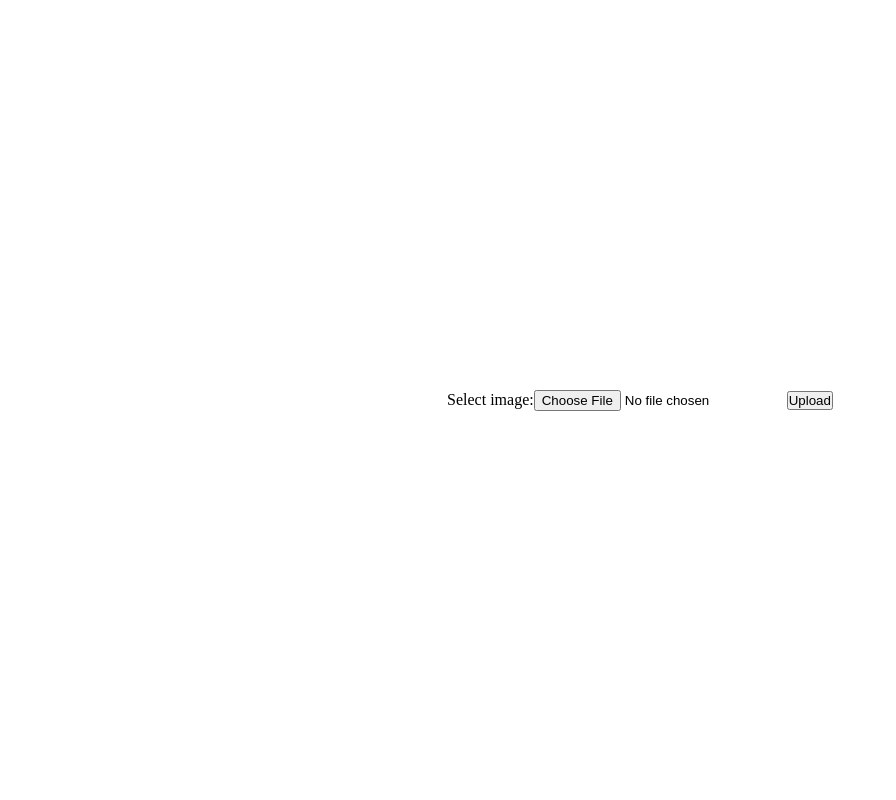
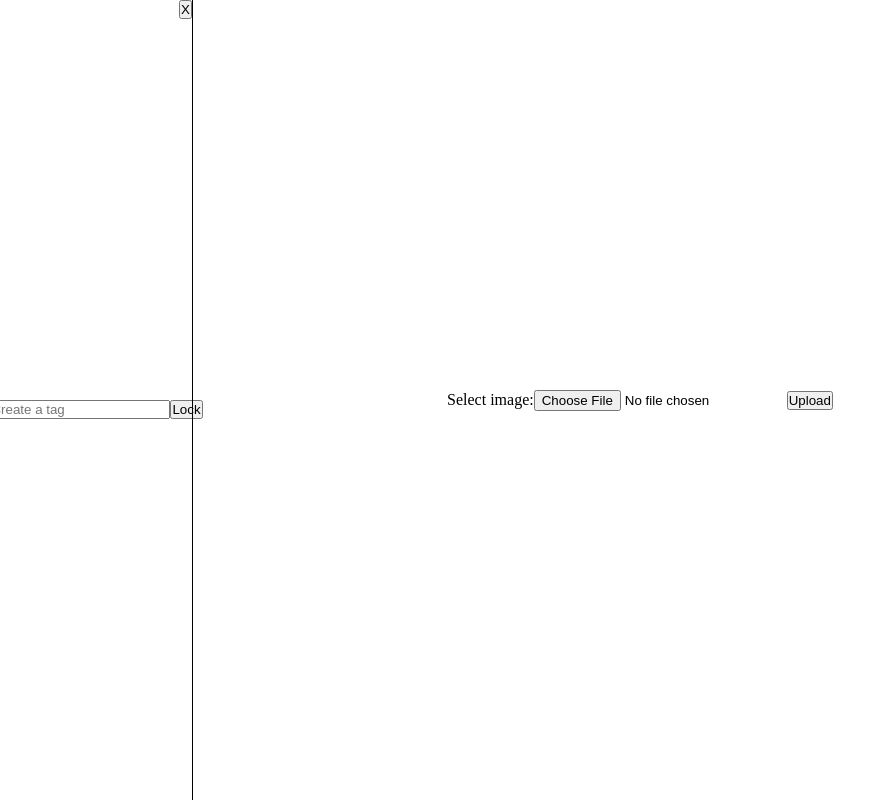
Before and after one commit to ksrawr/imageEditor, a React (Create React App) app: page / in a window 1280 px wide. Shown: the whole page, without its empty margins (0-896 px from the left). Built offline with nearby package versions, Linux system fonts and the light colour scheme.

Commit message:
adds editor side panel for labels

```diff
--- a/src/App.js
+++ b/src/App.js
@@ -1,5 +1,6 @@
 import "./index";
 import { useState, useEffect } from "react";
+import Editor from "./Editor";
 import ImageViewer from "./ImageViewer";
 import Cursor from "./Cursor";
 import DrawBoxes from "./DrawBoxes";
@@ -12,12 +13,20 @@ const initialState = {
 }
 
 export default function App() {
+/*
+  TODO:
+  - Make Editor component collapsible/overlay UI
+*/
+
   const [image, setImage] = useState(null);
   const [confirmed, setConfirmed] = useState(false);
 
   const [isCursorActive, setIsCursorActive] = useState(false);
   const [cursorType, setCursorType] = useState("crosshair");
   const [repositionBoxInfo, setRepositionBoxInfo] = useState(initialState);
+  const [tag, setTag] = useState("");
+  const [disable, setDisable] = useState(false);
+  const [showEditor, setShowEditor] = useState(true);
 
   const handleImageUpload = (e) => {
     const file = e.target.files[0];
@@ -45,6 +54,12 @@ export default function App() {
 
   return (
     <div className="container_fullscreen">
+      <Editor
+        disable={disable}
+        tag={tag}
+        showEditor={showEditor}
+        setShowEditor={setShowEditor}
+      />
       <Cursor
         isCursorActive={isCursorActive}
         type={cursorType}
--- a/src/Editor.js
+++ b/src/Editor.js
@@ -7,10 +7,16 @@ const Editor = ({
   handleOnClick,
   image,
   confirmed,
+  showEditor,
+  setShowEditor,
 }) => {
-  return (
-    <div className="container side">
-      <div>
+
+  return showEditor ? (
+    <div className="container side overlay">
+      <div className="top">
+        <button onClick={() => setShowEditor(false)}>X</button>
+      </div>
+      <div className="container center">
         <input
           placeholder="Create a tag"
           value={tag}
@@ -25,7 +31,13 @@ const Editor = ({
         </button>
       </div>
     </div>
-  );
+  ) : (
+    <div className="container side overlay minimize">
+      <div>
+        <button onClick={() => setShowEditor(true)}>&gt;&gt;</button>
+      </div>
+    </div>
+  )
 };
 
 export default Editor;
--- a/src/index.css
+++ b/src/index.css
@@ -8,12 +8,6 @@
   width: 100vw;
   height: 100vh;
   display: flex;
-}
-
-.container.side {
-  width: 20%;
-  height: 100%;
-  border: 1px solid black;
 }
 
 .container.main {
@@ -27,6 +21,34 @@
   justify-content: center;
 }
 
+.side {
+  width: 15vw;
+  height: 100vh;
+  outline: 1px solid black;
+}
+
+.side.overlay {
+  flex-direction: column;
+  position: absolute;
+  z-index: 10;
+}
+
+.minimize {
+  width: 100px;
+  height: 120px;
+}
+
+.top {
+  display: flex;
+  justify-content: flex-end;
+  width: 100%;
+}
+
+.container.center {
+  width: 100%;
+  height: 100%;
+}
+
 .container.full {
   width: 100%;
   height: 100%;
```
